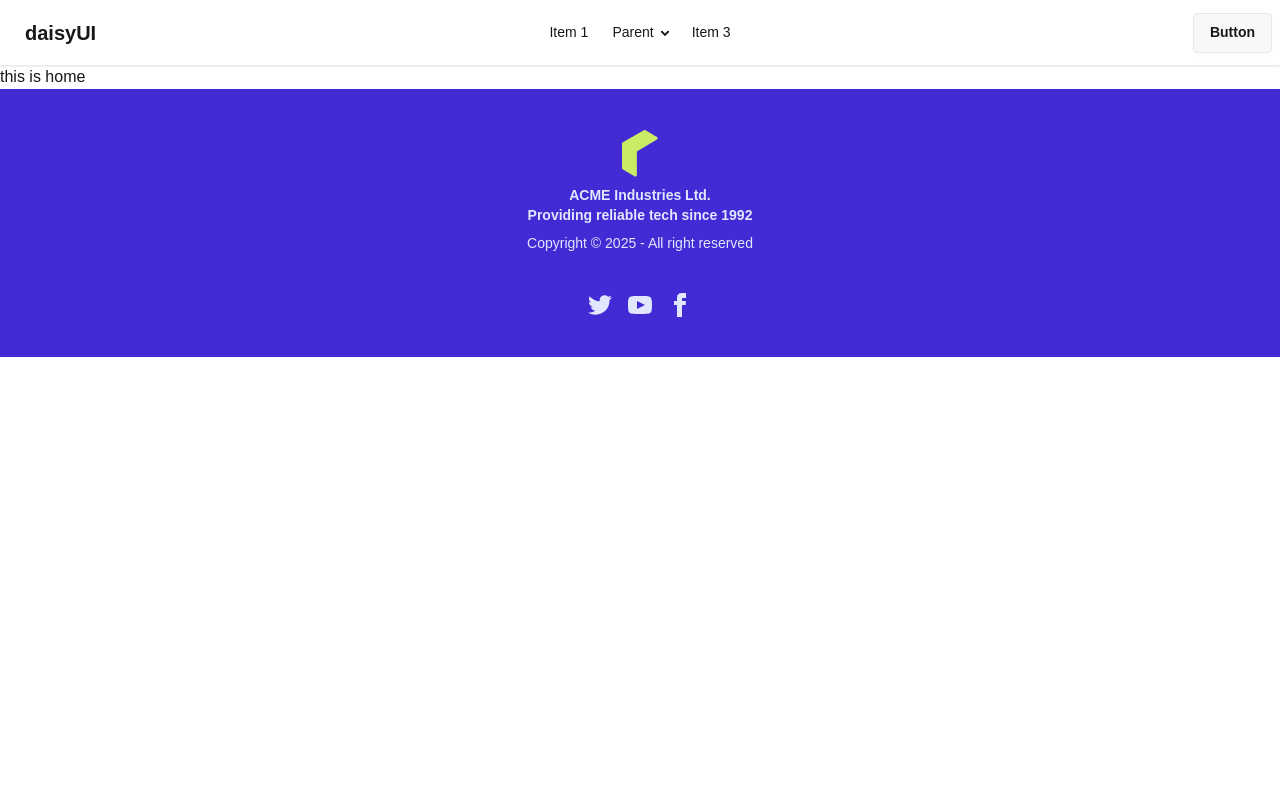
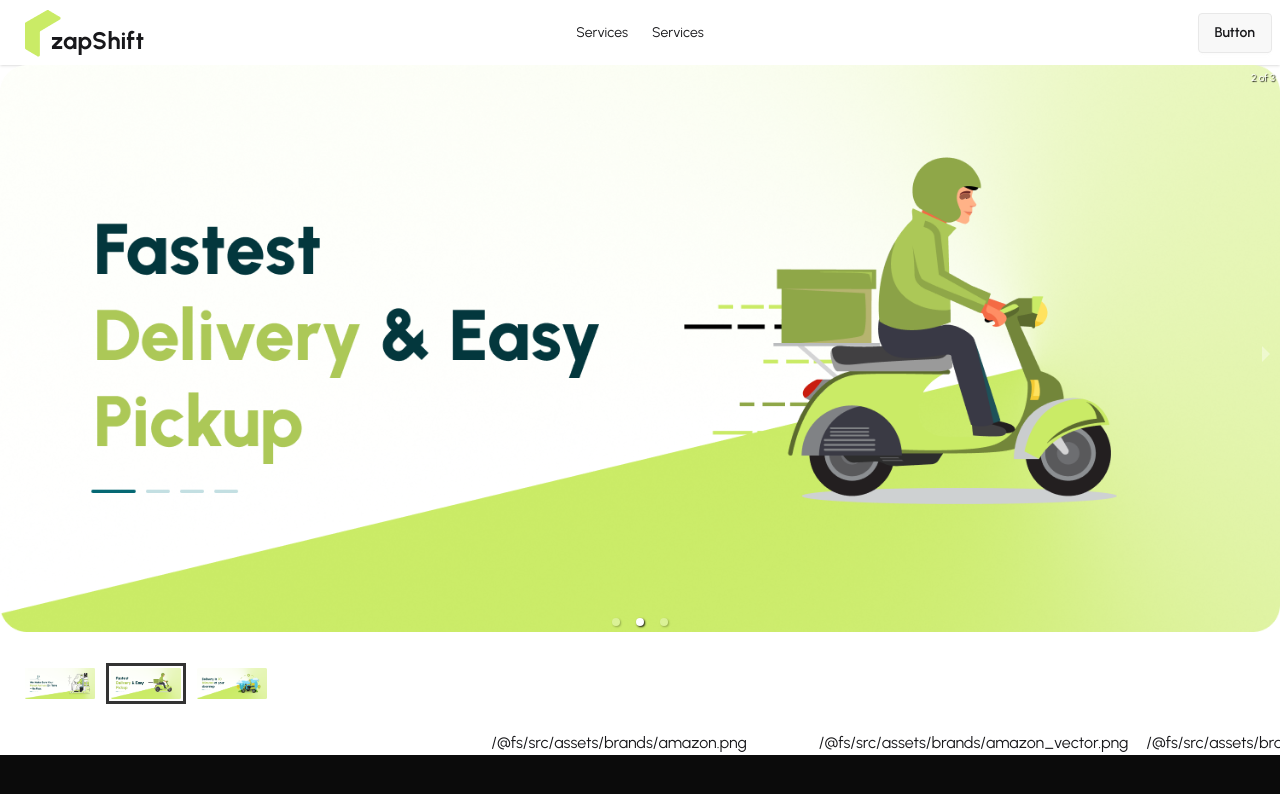
Before and after one commit to AyanSujon/zap-shift-client, a React (Vite) app: page / in a window 1280 px wide. Shown: the top 794 px of the page. Built offline with nearby package versions, Linux system fonts and the light colour scheme.

Commit message:
added some file

```diff
--- a/package.json
+++ b/package.json
@@ -13,7 +13,10 @@
     "@tailwindcss/vite": "^4.1.17",
     "react": "^19.2.0",
     "react-dom": "^19.2.0",
+    "react-icons": "^5.5.0",
+    "react-responsive-carousel": "^3.2.23",
     "react-router": "^7.9.6",
+    "swiper": "^12.0.3",
     "tailwindcss": "^4.1.17"
   },
   "devDependencies": {
--- a/src/components/Logo/Logo.jsx
+++ b/src/components/Logo/Logo.jsx
@@ -3,8 +3,9 @@ import logo from '../../assets/logo.png'
 
 const Logo = () => {
     return (
-        <div>
+        <div className='flex items-end '>
             <img src={logo} alt="Site Logo" />
+            <h3 className='text-2xl font-bold -ms-2.5'>zapShift</h3>
         </div>
     );
 };
--- a/src/index.css
+++ b/src/index.css
@@ -1,9 +1,17 @@
+/* Google Font Urbanist*/
+@import url('https://fonts.googleapis.com/css2?family=Urbanist:ital,wght@0,100..900;1,100..900&display=swap');
+
 @import "tailwindcss";
-@plugin "daisyui";
+@plugin "daisyui"{
+  themes: light --default;
+};
 
-
-/* Google Font */
-@import url('https://fonts.googleapis.com/css2?family=Urbanist:ital,wght@0,100..900;1,100..900&display=swap');
+@plugin "daisyui/theme" {
+  name: "light";
+  default: true;
+  --color-primary: #CAEB66;
+  --color-secondary: #03373D;
+}
 
 
 body{
--- a/src/layouts/RootLayout.jsx
+++ b/src/layouts/RootLayout.jsx
@@ -5,7 +5,7 @@ import Footer from '../pages/Shared/Footer/Footer';
 
 const RootLayout = () => {
     return (
-        <div>
+        <div className='max-w-7xl mx-auto'>
             <Navbar></Navbar>
             <Outlet></Outlet>
             <Footer></Footer>
--- /dev/null
+++ b/src/pages/Home/Banner/Banner.jsx
@@ -0,0 +1,37 @@
+import React from 'react';
+import "react-responsive-carousel/lib/styles/carousel.min.css"; // requires a loader
+import { Carousel } from 'react-responsive-carousel';
+
+import bannerImg1 from '../../../assets/banner/banner1.png'
+import bannerImg2 from '../../../assets/banner/banner2.png'
+import bannerImg3 from '../../../assets/banner/banner3.png'
+import { MdOutlineArrowOutward } from 'react-icons/md';
+import { Link } from 'react-router';
+
+
+const Banner = () => {
+    return (
+        <Carousel
+        autoPlay={true}
+        infiniteLoop={true}
+
+        >
+            <div className='relative'>
+                <img src={bannerImg1} />
+                <div className='flex gap-1 items-center font-bold absolute left-22 bottom-20'>
+                    <Link to={"/"} className="btn rounded-full bg-primary">Track Your Parcel</Link>
+                    <span className='flex items-center justify-center rounded-full bg-[#1F1F1F] p-2 text-primary'><MdOutlineArrowOutward /></span>
+                    <Link to={"/"} className="btn rounded-full">Be A Rider</Link>
+                </div>
+            </div>
+            <div>
+                <img src={bannerImg2} />
+            </div>
+            <div>
+                <img src={bannerImg3} />
+            </div>
+        </Carousel>
+    );
+};
+
+export default Banner;
--- /dev/null
+++ b/src/pages/Home/Brands/Brands.jsx
@@ -0,0 +1,36 @@
+import React from 'react';
+import { Swiper, SwiperSlide } from 'swiper/react';
+import 'swiper/css';
+import amazon from '../../../assets/brands/amazon.png'
+import amazon_vector from '../../../assets/brands/amazon_vector.png'
+import casio from '../../../assets/brands/casio.png'
+import moonstar from '../../../assets/brands/moonstar.png'
+import randstad from '../../../assets/brands/randstad.png'
+import star from '../../../assets/brands/star.png'
+import start_people from '../../../assets/brands/start_people.png'
+
+const brandLogos = [amazon, amazon_vector, casio, moonstar, randstad, star, start_people];
+
+
+
+
+const Brands = () => {
+    return (
+        <Swiper
+            slidesPerView={4}
+            centeredSlides={true}
+            spaceBetween={30}
+            grabCursor={true}
+
+        >
+            {
+                brandLogos.map((logo, index) => <SwiperSlide key={index}>{logo}</SwiperSlide>)
+            }
+
+
+
+        </Swiper>
+    );
+};
+
+export default Brands;
--- a/src/pages/Home/Home/Home.jsx
+++ b/src/pages/Home/Home/Home.jsx
@@ -1,9 +1,13 @@
 import React from 'react';
+import Banner from '../Banner/Banner';
+import Brands from '../Brands/Brands';
+
 
 const Home = () => {
     return (
         <div>
-            this is home
+            <Banner></Banner>
+            <Brands></Brands>
         </div>
     );
 };
--- a/src/pages/Shared/Footer/Footer.jsx
+++ b/src/pages/Shared/Footer/Footer.jsx
@@ -3,7 +3,7 @@ import Logo from '../../../components/Logo/Logo';
 
 const Footer = () => {
     return (
-        <footer className="footer footer-horizontal footer-center bg-primary text-primary-content p-10">
+        <footer className=" footer footer-horizontal footer-center bg-[#0B0B0B] text-[#DADADA] p-10">
             <aside>
                     <Logo></Logo>
                 <p className="font-bold">
--- a/src/pages/Shared/Navbar.jsx
+++ b/src/pages/Shared/Navbar.jsx
@@ -1,6 +1,16 @@
 import React from 'react';
+import Logo from '../../components/Logo/Logo';
+import { NavLink } from 'react-router';
 
 const Navbar = () => {
+
+    const links = <>
+
+        <li><NavLink to={"/"}>Services</NavLink></li>
+        <li><NavLink to={"/"}>Services</NavLink></li>
+
+
+    </>
     return (
         <div className="navbar bg-base-100 shadow-sm">
             <div className="navbar-start">
@@ -11,32 +21,16 @@ const Navbar = () => {
                     <ul
                         tabIndex="-1"
                         className="menu menu-sm dropdown-content bg-base-100 rounded-box z-1 mt-3 w-52 p-2 shadow">
-                        <li><a>Item 1</a></li>
-                        <li>
-                            <a>Parent</a>
-                            <ul className="p-2">
-                                <li><a>Submenu 1</a></li>
-                                <li><a>Submenu 2</a></li>
-                            </ul>
-                        </li>
-                        <li><a>Item 3</a></li>
+                        {links}
                     </ul>
                 </div>
-                <a className="btn btn-ghost text-xl">daisyUI</a>
+                <a className="btn btn-ghost text-xl">
+                    <Logo></Logo>
+                </a>
             </div>
             <div className="navbar-center hidden lg:flex">
                 <ul className="menu menu-horizontal px-1">
-                    <li><a>Item 1</a></li>
-                    <li>
-                        <details>
-                            <summary>Parent</summary>
-                            <ul className="p-2">
-                                <li><a>Submenu 1</a></li>
-                                <li><a>Submenu 2</a></li>
-                            </ul>
-                        </details>
-                    </li>
-                    <li><a>Item 3</a></li>
+                {links}
                 </ul>
             </div>
             <div className="navbar-end">
```
Also changed, not shown: 1 other file (tests, documents, lock files or other folders).
